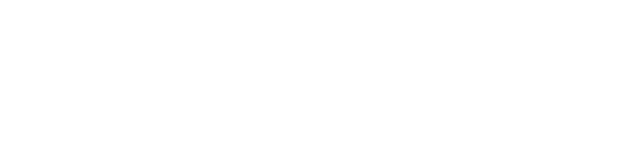
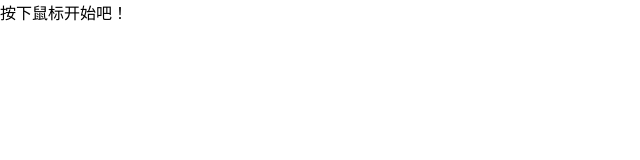
Before and after one commit to futrue1024/canvas-demo, a plain HTML site: page index.html in a window 1280 px wide. Shown: the whole page, without its empty margins (0-640 px from the left). Drawn offline with Linux system fonts and the light colour scheme.

Commit message:
Update index.html

```diff
--- a/index.html
+++ b/index.html
@@ -8,6 +8,7 @@
     <link rel="stylesheet" href="style.css" />
   </head>
   <body>
+    <p>按下鼠标开始吧！</p>
     <canvas id="canvas"></canvas>
     <!--canvas必须一开始就确实宽高-->
     <script>
```
